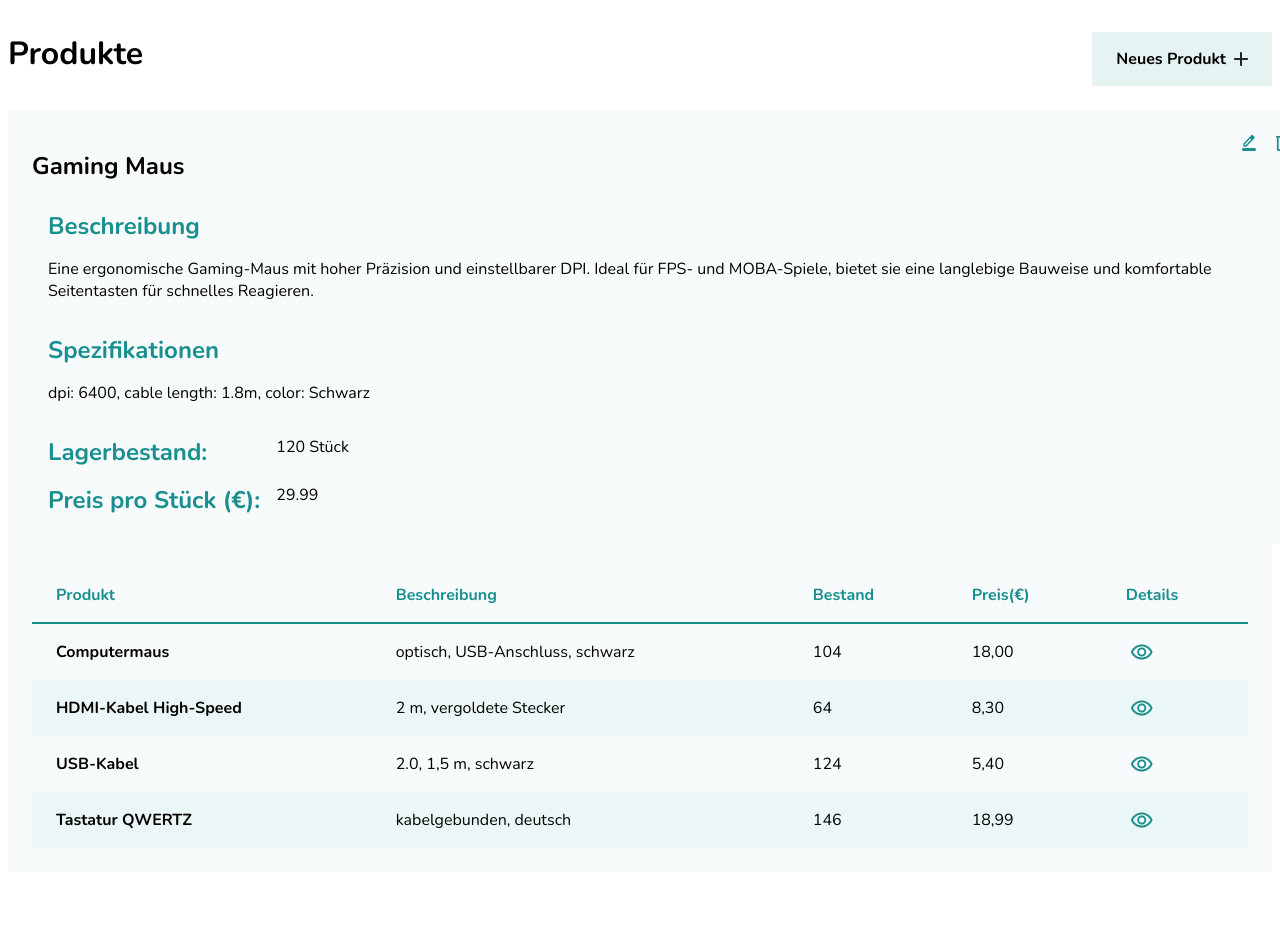
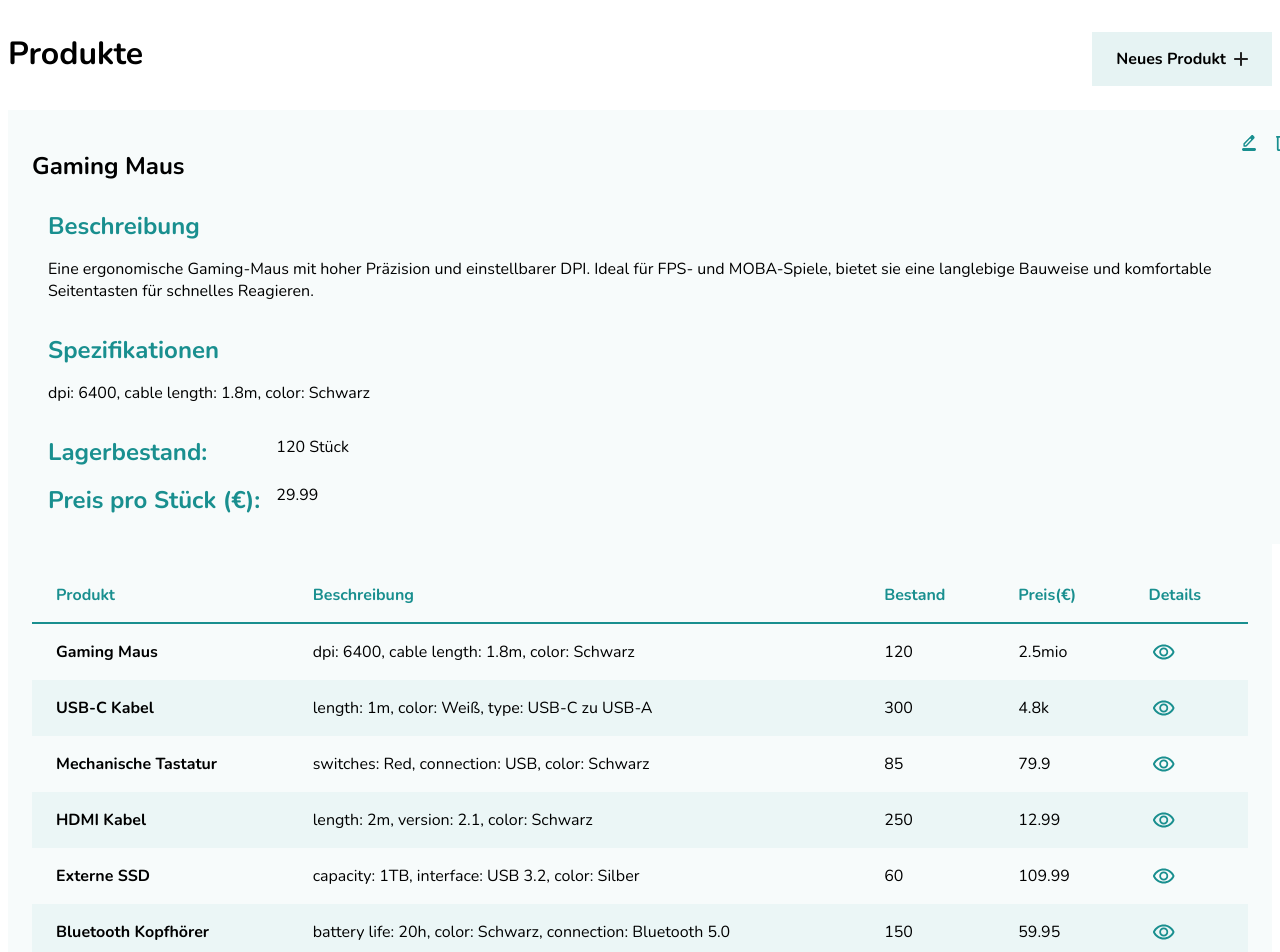
Before and after one commit to XbatzoX/productlist, an Angular app in the folder product-list/: page / in a window 1280 px wide. Shown: the top 952 px of the page. Before the commit the page ends 880 px from the top, so only its background shows below. Built offline with nearby package versions, Linux system fonts and the light colour scheme.

Commit message:
added list with control flow

```diff
--- a/product-list/src/app/layout/header/header.html
+++ b/product-list/src/app/layout/header/header.html
@@ -1,8 +1,29 @@
 <header class="main-header">
     <h1 class="main-header__title">Produkte</h1>
     <a class="btn" [class.btn--primary]="path == ''" [class.btn--secondary]="path == 'detail'">
+
+        @if(path != ''){
+            <svg xmlns="http://www.w3.org/2000/svg" width="12" height="12" viewBox="0 0 12 12" fill="none">
+                <path
+            d="M2.54678 6.94109H10.9176C11.1298 6.94109 11.3077 6.86736 11.4513
+            6.71989C11.5948 6.57242 11.6666 6.38968 11.6666 6.17168C11.6666 5.95368 11.5948
+            5.77094 11.4513 5.62347C11.3077 5.476 11.1298 5.40226 10.9176
+            5.40226H2.54678L6.21719 1.63212C6.367 1.47824 6.43879 1.29871 6.43254 1.09353C6.4263
+            0.888349 6.34827 0.708819 6.19846 0.554936C6.04865 0.413876 5.87387 0.34014 5.67412
+            0.333728C5.47437 0.327316 5.29958 0.401052 5.14977 0.554936L0.205952
+            5.63309C0.131045 5.71003 0.0779867 5.79338 0.0467758 5.88315C0.0155649 5.97291 -4.1008e-05 6.06909 -4.1008e-05 6.17168C-4.1008e-05 6.27427 0.0155649 6.37044
+            0.0467758 6.46021C0.0779867 6.54997 0.131045 6.63333 0.205952 6.71027L5.14977
+            11.7884C5.2871 11.9295 5.45876 12 5.66475 12C5.87075 12 6.04865 11.9295 6.19846
+            11.7884C6.34827 11.6345 6.42318 11.4518 6.42318 11.2402C6.42318 11.0286 6.34827
+            10.8459 6.19846 10.692L2.54678 6.94109Z"
+            fill="#1C1B1F" />
+        </svg>
+
+        }
+
         <span>{{btn_text}}</span>
 
+        @if (path == '') {
             <svg xmlns="http://www.w3.org/2000/svg" width="14" height="14" viewBox="0 0 14 14" fill="none">
                 <path d="M6 8H1C0.716667 8 0.479167 7.90417 0.2875 7.7125C0.0958333 7.52083 0 7.28333
                     0 7C0 6.71667 0.0958333 6.47917 0.2875 6.2875C0.479167 6.09583 0.716667 6 1 6H6V1C6
@@ -13,5 +34,6 @@
                     7.7125 13.7125C7.52083 13.9042 7.28333 14 7 14C6.71667 14 6.47917 13.9042 6.2875
                     13.7125C6.09583 13.5208 6 13.2833 6 13V8Z" fill="#232323" />
             </svg>
+        }
     </a>
 </header>
--- a/product-list/src/app/shared/components/product-list/product-list.html
+++ b/product-list/src/app/shared/components/product-list/product-list.html
@@ -10,34 +10,29 @@
             </tr>
         </thead>
         <tbody>
+            @for (item of list; track item.name; let index = $index) {
             <tr role="link">
-                <td>Computermaus</td>
-                <td>optisch, USB-Anschluss, schwarz</td>
-                <td><span class="badge ok">104</span></td>
-                <td class="price">18,00</td>
+                <td>{{item.name}}</td>
+                <td>{{item.specs}}</td>
+                <td><span class="badge ok">{{item.stock}}</span></td>
+                <td class="price">
+                    @switch (true) {
+                        @case (item.price > 1000000) {
+                            {{item.price/1000000}}mio
+                        }
+                        @case (item.price > 1000) {
+                            {{item.price/1000}}k
+                        }
+                        @default {
+                            {{item.price}}
+                        }
+                    }
+                </td>
                 <td><a class="btn--view" aria-label="Details anzeigen"></a></td>
             </tr>
-            <tr role="link">
-                <td>HDMI-Kabel High-Speed</td>
-                <td>2 m, vergoldete Stecker</td>
-                <td><span class="badge low">64</span></td>
-                <td class="price">8,30</td>
-                <td><a class="btn--view" aria-label="Details anzeigen"></a></td>
-            </tr>
-            <tr role="link">
-                <td>USB-Kabel</td>
-                <td>2.0, 1,5 m, schwarz</td>
-                <td><span class="badge ok">124</span></td>
-                <td class="price">5,40</td>
-                <td><a class="btn--view" aria-label="Details anzeigen"></a></td>
-            </tr>
-            <tr routerLink="/edit">
-                <td>Tastatur QWERTZ</td>
-                <td>kabelgebunden, deutsch</td>
-                <td><span class="badge ok">146</span></td>
-                <td class="price">18,99</td>
-                <td><a class="btn--view" aria-label="Details anzeigen"></a></td>
-            </tr>
+            } @empty {
+                <p>Keine Daten gefunden!</p>
+            }
           </tbody>
         </table>
      </section>
--- a/product-list/src/app/shared/components/product-list/product-list.ts
+++ b/product-list/src/app/shared/components/product-list/product-list.ts
@@ -13,7 +13,7 @@
     "description": "Eine ergonomische Gaming-Maus mit hoher Präzision und einstellbarer DPI. Ideal für FPS- und MOBA-Spiele, bietet sie eine langlebige Bauweise und komfortable Seitentasten für schnelles Reagieren.",
     "specs": "dpi: 6400, cable length: 1.8m, color: Schwarz",
     "stock": 120,
-    "price": 29.99
+    "price": 2500000
   },
   {
     "name": "USB-C Kabel",
```
Lines whose indentation alone changed are shown as unchanged.
